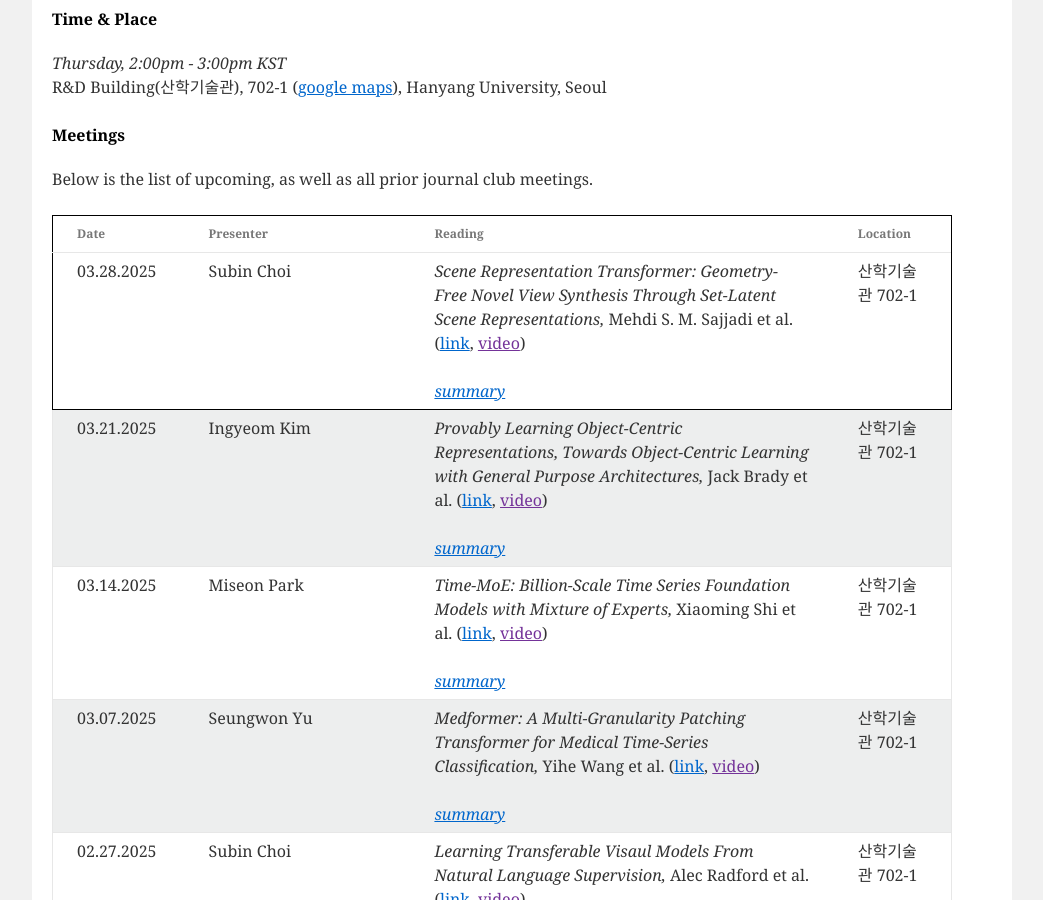
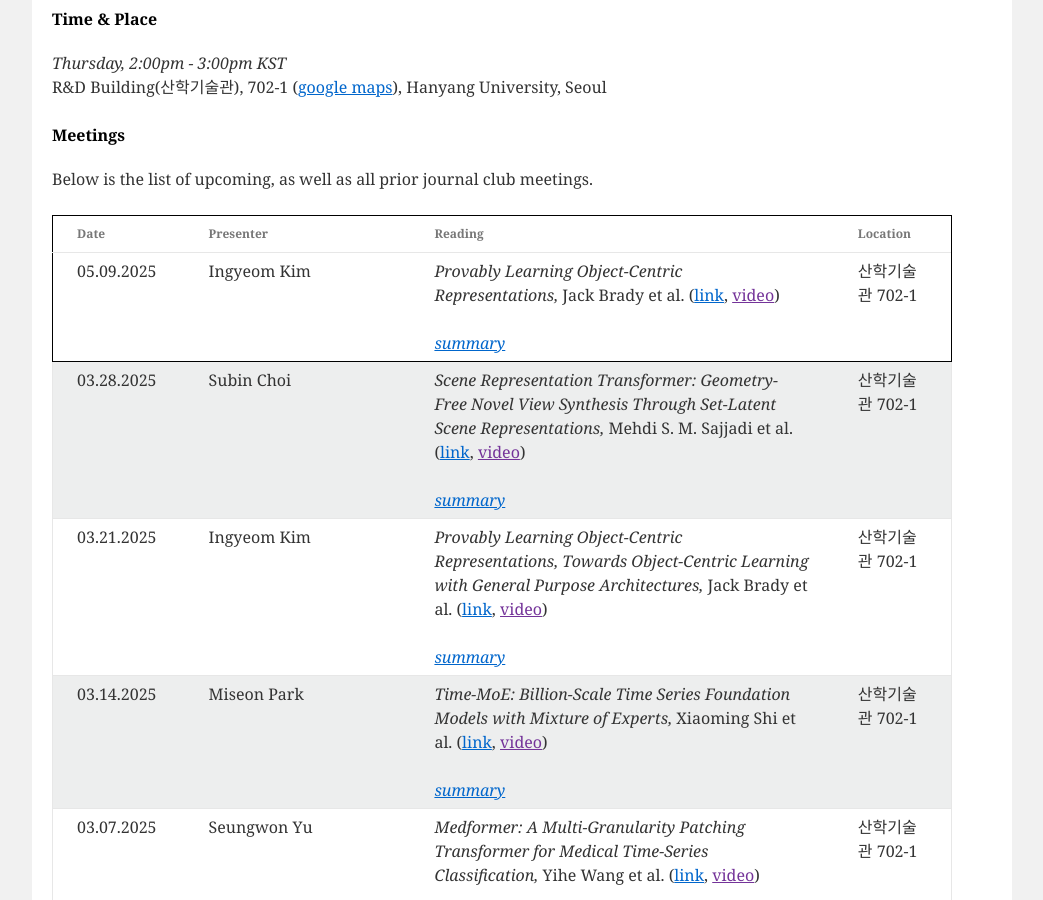
Before and after one commit to niai-lab/GraphML-JC, a Jekyll site: the page built from index.html, in a window 1280 px wide and 900 px high, scrolled down 515 px. Shown: the whole window, without its empty margins (118-1161 px from the left). Built offline with Jekyll 4.4.1, drawn with Linux system fonts in a browser that asks for light colours; part of the change alters nothing that is shown.

Commit message:
Update meeting_info.yml

```diff
--- a/_data/meeting_info.yml
+++ b/_data/meeting_info.yml
@@ -1,3 +1,14 @@
+- presenter: Ingyeom Kim
+  date: 05.09.2025
+  paper: "Provably Learning Object-Centric Representations"
+  authors: Jack Brady et al.
+  url: https://arxiv.org/abs/2305.14229
+  location: "산학기술관 702-1"
+  summary: >
+    Summary : 해당 논문들은 Object centric learning을 기존의 실험 기반의 모델들에서 벗어나 이론적으로 고찰합니다. (발표 수업 연습 목적으로 발표 했던 것 재발표)<br>
+    Strength : Object centric learning의 성패가 latent의 분포가 아닌 모델이 compositionality와 invertibility를 만족하는지에 달려 있음을 밝혀냈고, 이론에 기반하였기에 더 일반적이고 효율적인 loss 구조와 모델을 만들어 내었습니다.<br>
+    Weakness : 완성된 모델에 관한 정보 및 실험이 부족한 모습을 보입니다.(후행논문 Interaction Asymmetry: A General Principle for Learning Composable Abstractions, Brady et al. 에 의해 보강됨).
+
 - presenter: Subin Choi
   date: 03.28.2025
   paper: "Scene Representation Transformer: Geometry-Free Novel View Synthesis Through Set-Latent Scene Representations"
```
